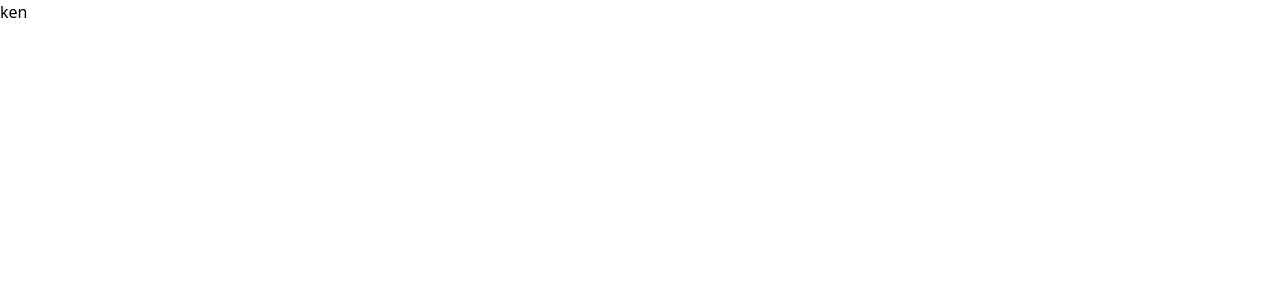
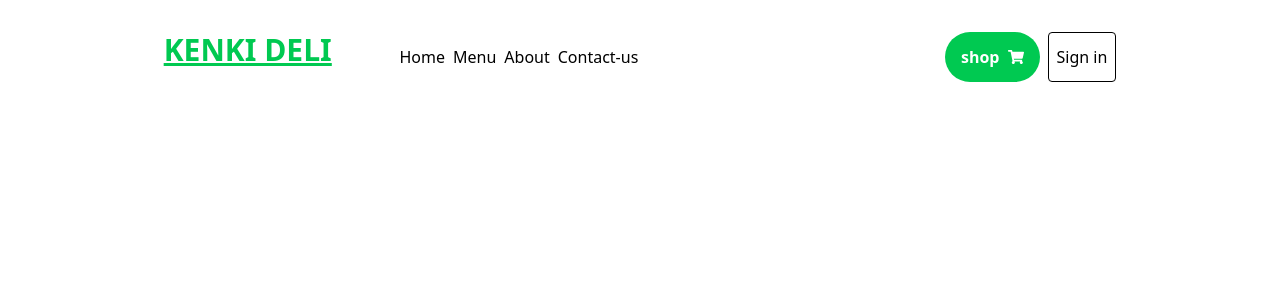
Before and after one commit to kennzuki/food-delivery-frontend, a React (Vite) app in the folder food-delivery-frontend/: page / in a window 1280 px wide. Shown: the top 300 px of the page. Built offline with nearby package versions, Linux system fonts and the light colour scheme.

Commit message:
navbar component

```diff
--- a/food-delivery-frontend/src/App.tsx
+++ b/food-delivery-frontend/src/App.tsx
@@ -1,12 +1,11 @@
-
+import Navbar from './components/Navbar';
 
 function App() {
-
-
   return (
-
-       <div>ken</div>
-  )
+    <div>
+      <Navbar />
+    </div>
+  );
 }
 
-export default App
+export default App;
--- a/food-delivery-frontend/src/components/Navbar.tsx
+++ b/food-delivery-frontend/src/components/Navbar.tsx
@@ -1,7 +1,25 @@
+import { FaShoppingCart } from 'react-icons/fa';
 const Navbar = () => {
   return (
-    <div className=''>
-      <h1 className='text-3xl font-bold underline uppercase'> Kenki deli </h1>
+    <div className='max-w-6xl mx-auto p-8 flex justify-evenly'>
+      <h1 className='text-3xl font-bold underline uppercase text-green-500'>
+        {' '}
+        Kenki deli{' '}
+      </h1>
+      <nav className='flex gap-2 place-items-center'>
+        <a href='/'>Home</a>
+        <a href='/menu'>Menu</a>
+        <a href='/about'>About</a>
+        <a href='/contact'>Contact-us</a>
+      </nav>
+      <div className='flex gap-2'>
+        <input type='search' className='' />
+        <button className='bg-green-500 hover:bg-green-700 text-white font-bold py-2 px-4 rounded-full flex gap-2 place-items-center'>
+          shop
+          <FaShoppingCart />
+        </button>
+        <button className='py-3 px-2 rounded border'>Sign in</button>
+      </div>
     </div>
   );
 };
```
Also changed, not shown: 1 other file (tests, documents, lock files or other folders).
